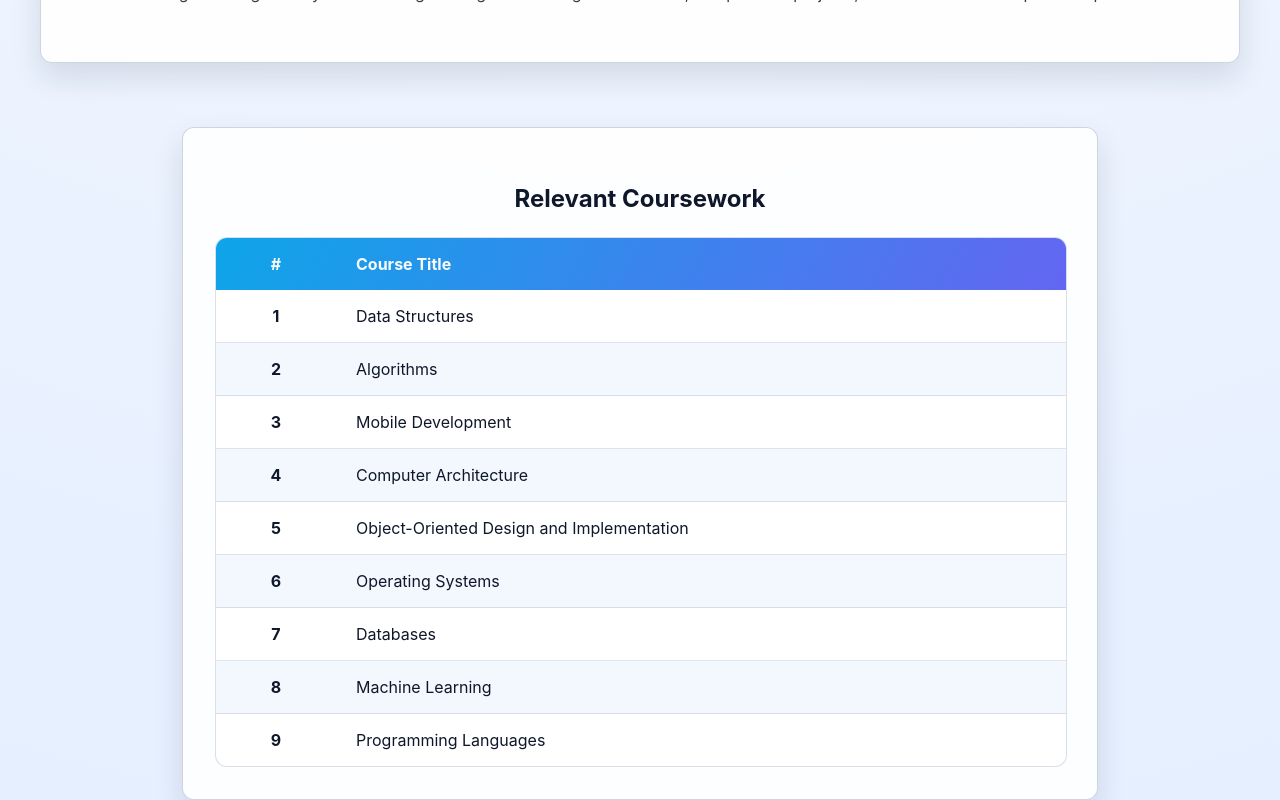
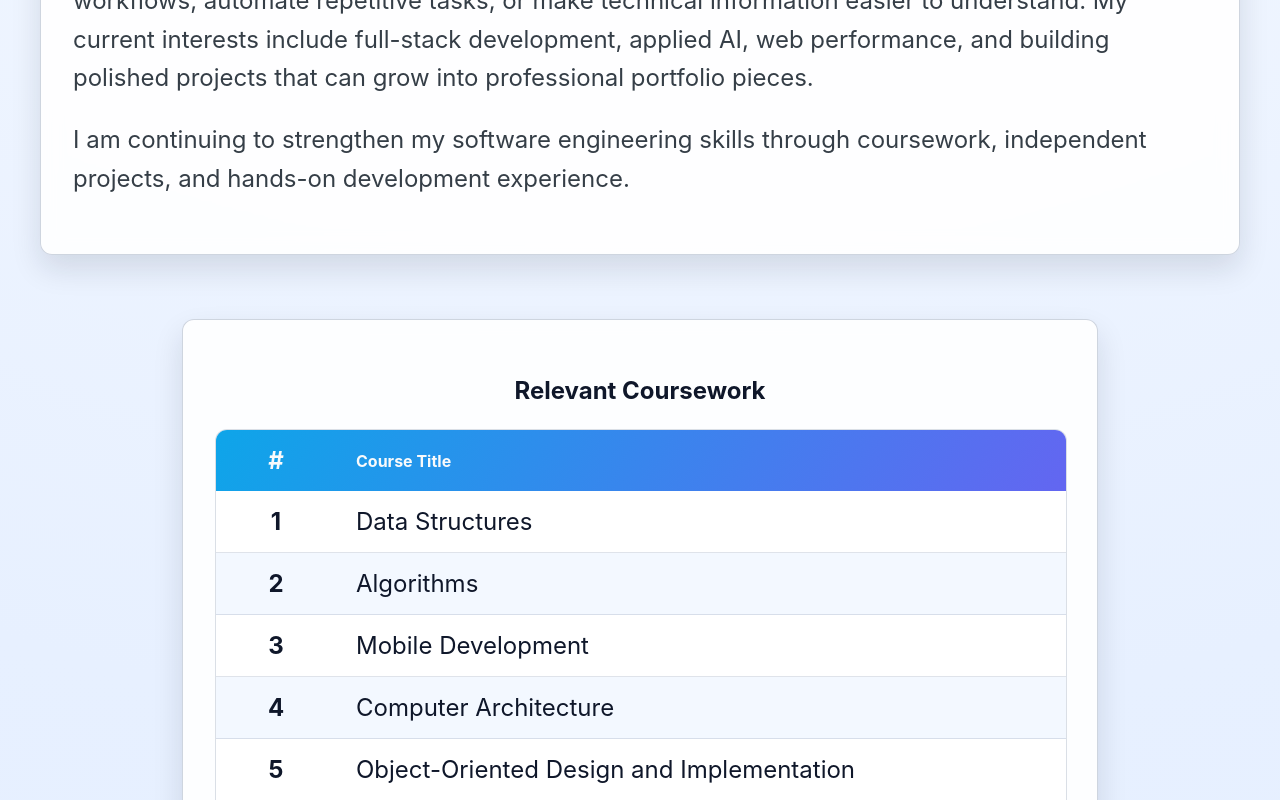
Before and after one commit to TrevorReedy/trevorreedy-portfollio, a React (Create React App) app: page / in a window 1280 px wide. Shown: the part 1380-2180 px from the top of the page. Built offline with nearby package versions, Linux system fonts and the light colour scheme.

Commit message:
increased text size

```diff
--- a/src/App.css
+++ b/src/App.css
@@ -492,6 +492,7 @@ body {
 .about-links-card,
 .about-table-card {
   text-align: left;
+  font-size: x-large;
 }
 
 .about-subtitle {
@@ -521,6 +522,7 @@ body {
 
 .about-table-card h3 {
   text-align: center;
+
   margin-bottom: 1.5rem;
 }
 
@@ -552,11 +554,13 @@ body {
 .about-table th:first-child,
 .about-table td:first-child {
   width: 80px;
+  font-size: x-large;
   text-align: center;
   font-weight: 700;
 }
 
 .about-table tbody tr {
+  font-size: x-large;
   border-bottom: 1px solid rgba(148, 163, 184, 0.3);
 }
 
```
